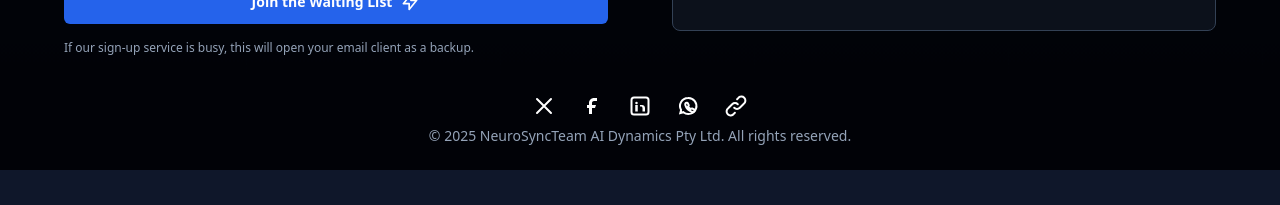
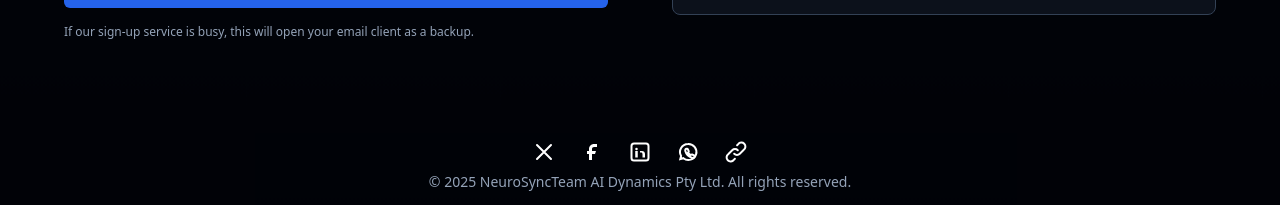
Before and after one commit to MJohnstonAI/syncteamai-landernextjs, a Next.js app: page / in a window 1280 px wide. Shown: the part 630-835 px from the top of the page. Before the commit the page ends 800 px from the top, so only its background shows below. Built offline with nearby package versions, Linux system fonts and the light colour scheme.

Commit message:
Remove unused hero background image and update HomePage layout for improved styling and consistency.

```diff
--- a/src/app/globals.css
+++ b/src/app/globals.css
@@ -10,7 +10,6 @@
 
 @layer utilities {
   .bg-image-custom {
-    /* background-image: url("/images/hero-bg.webp"); */
     background-image:
       radial-gradient(1200px 600px at 10% 10%, rgba(59, 130, 246, 0.18), transparent 60%),
       radial-gradient(900px 500px at 90% 0%, rgba(14, 165, 233, 0.12), transparent 55%),
--- a/src/components/HomePage.tsx
+++ b/src/components/HomePage.tsx
@@ -124,9 +124,9 @@ const HomePage: React.FC = () => {
   };
 
   return (
-    <div className="relative z-20 min-h-screen flex flex-col lg:block">
+    <div className="relative z-20 min-h-screen flex flex-col">
 
-      <main className="flex-grow flex flex-col justify-start items-center px-4 pt-12 sm:pt-16 md:pt-20 lg:pt-24 pb-16 sm:pb-20 lg:pb-24">
+      <main className="flex-grow flex flex-col justify-center items-center px-4 py-10 sm:py-12 md:py-16 lg:py-20">
         <div className="w-full max-w-6xl mx-auto grid grid-cols-1 lg:grid-cols-2 gap-10 lg:gap-16 items-start">
           <div className="animate-fade-in-up text-center lg:text-left flex flex-col items-center lg:items-start">
             <h1 className="text-2xl sm:text-3xl md:text-4xl lg:text-5xl xl:text-6xl font-extrabold tracking-tight leading-tight">
@@ -290,7 +290,7 @@ const HomePage: React.FC = () => {
       </main>
 
 
-      <footer className="relative lg:absolute bottom-0 left-0 right-0 p-4 md:p-6 text-center text-slate-400 text-sm mt-16 sm:mt-20 lg:mt-0 py-6 sm:py-4">
+      <footer className="mt-auto w-full px-4 md:px-6 py-6 sm:py-4 text-center text-slate-400 text-sm">
         <ShareActions />
         <p>&copy; 2025 NeuroSyncTeam AI Dynamics Pty Ltd. All rights reserved.</p>
       </footer>
```
Also changed, not shown: public/images/hero-bg.webp (deleted).
